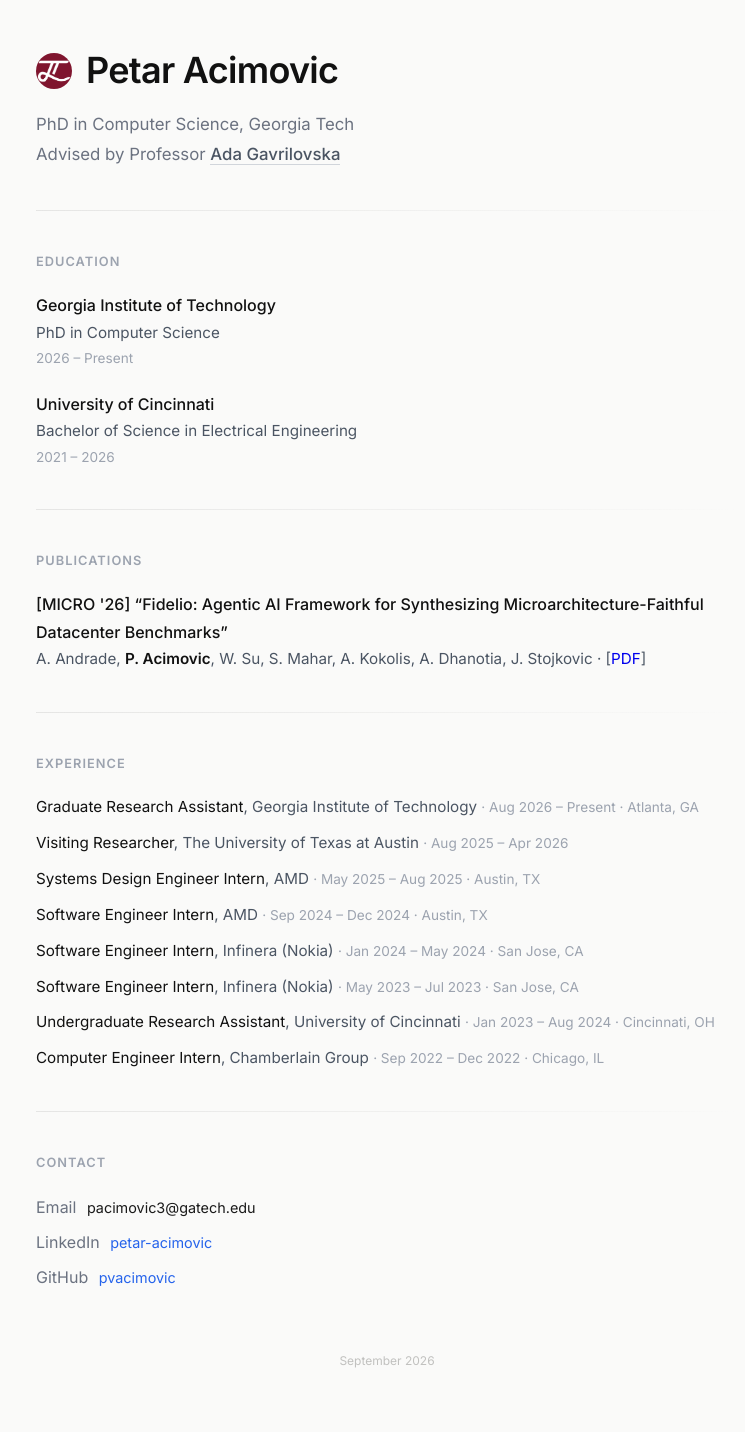
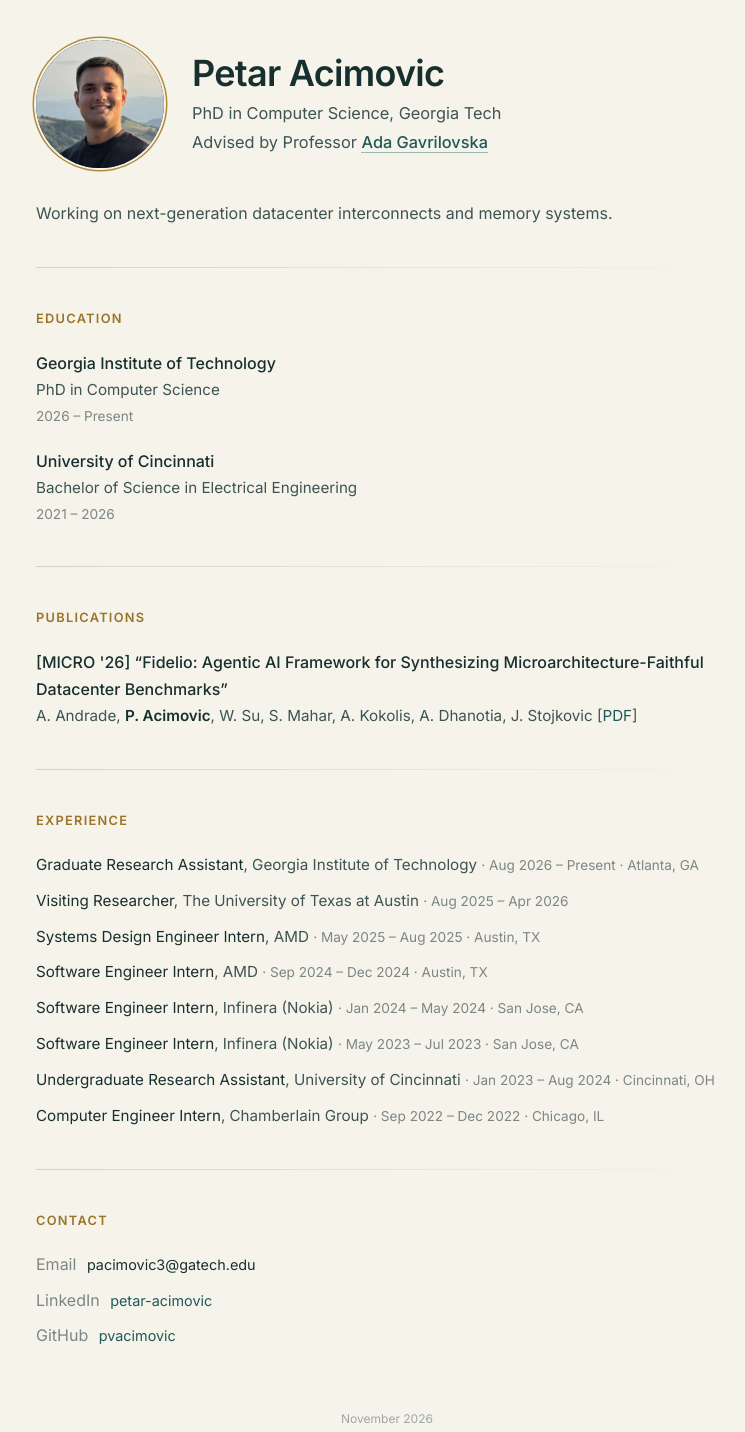
Before and after one commit to pvacimovic/pvacimovic.github.io, a plain HTML site: page index.html in a window 1280 px wide. Shown: the part 40-1472 px from the top of the page, without its empty margins (253-998 px from the left). Drawn offline with Linux system fonts and the light colour scheme.

Commit message:
Redesign and color

```diff
--- a/index.html
+++ b/index.html
@@ -5,15 +5,25 @@
   <meta name="viewport" content="width=device-width, initial-scale=1.0">
   <meta name="description" content="Petar Acimovic — PhD student in Computer Science at Georgia Tech.">
   <title>Petar Acimovic</title>
+  <link rel="icon" href="files/logo-teal-gold.png">
   <link rel="preconnect" href="https://fonts.googleapis.com">
   <link rel="preconnect" href="https://fonts.gstatic.com" crossorigin>
   <link href="https://fonts.googleapis.com/css2?family=Inter:wght@400;500;600&display=swap" rel="stylesheet">
   <style>
-    * {
-      margin: 0;
-      padding: 0;
-      box-sizing: border-box;
+    /* ---- Palette: cream, deep blue-green, dark gold ---- */
+    :root {
+      --bg:        #f6f3eb;
+      --text:      #17302f;
+      --text-2:    #3d5452;
+      --muted:     #7b8784;
+      --heading:   #9a7428;
+      --accent:    #1d5a58;   /* blue-green links */
+      --accent-2:  #9a7428;
+      --rule:      #d9d2c0;
+      --ring:      #b08a3a;
     }
+
+    * { margin: 0; padding: 0; box-sizing: border-box; }
 
     body {
       font-family: 'Inter', sans-serif;
@@ -21,209 +31,158 @@
       margin: 0 auto;
       padding: 80px 24px 60px;
       line-height: 1.7;
-      color: #1a1a1a;
-      background-color: #fafaf9;
+      color: var(--text);
+      background-color: var(--bg);
       -webkit-font-smoothing: antialiased;
     }
 
-    /* Fade-in animation */
     @keyframes fadeIn {
       from { opacity: 0; transform: translateY(12px); }
       to   { opacity: 1; transform: translateY(0); }
     }
+    .content { animation: fadeIn 0.6s ease-out both; }
 
-    .content {
-      animation: fadeIn 0.6s ease-out both;
-    }
+    a { text-decoration: none; }
 
-    /* Header */
-    .name-row {
+    /* ---- Header ---- */
+    .header {
       display: flex;
       align-items: center;
-      gap: 14px;
-      margin-bottom: 8px;
+      gap: 28px;
     }
-
-    .avatar {
-      width: 36px;
-      height: 36px;
+    .photo {
+      width: 128px;
+      height: 128px;
       border-radius: 50%;
+      flex-shrink: 0;
+      position: relative;
+      overflow: hidden;
+      background: #103436;               /* same teal as the logo's field */
+      box-shadow: 0 0 0 2px var(--bg), 0 0 0 3.5px var(--ring);
+      cursor: default;
+      outline: none;
+      -webkit-tap-highlight-color: transparent;
+    }
+    .photo img { position: absolute; display: block; }
+    .photo-face {
+      inset: 0; width: 100%; height: 100%;
       object-fit: cover;
-      flex-shrink: 0;
+      transition: opacity .4s ease;
     }
-
+    .photo-logo {
+      top: 50%; left: 50%;
+      width: 74%; height: 74%;
+      transform: translate(-50%, -50%);
+    }
+    .photo:hover .photo-face, .photo:focus .photo-face { opacity: 0; }
     h1 {
       font-size: 2.25rem;
       font-weight: 600;
       letter-spacing: -0.02em;
-      color: #111;
-      margin-bottom: 0;
+      color: var(--text);
+      line-height: 1.2;
+      margin-bottom: 4px;
+    }
+    .subtitle {
+      color: var(--text-2);
+      font-size: 1.02rem;
+      line-height: 1.75;
+    }
+    .subtitle a, .bio a {
+      color: var(--accent);
+      font-weight: 500;
+      border-bottom: 1px solid color-mix(in srgb, var(--accent) 40%, transparent);
+      transition: color .2s ease, border-color .2s ease;
+    }
+    .subtitle a:hover, .bio a:hover {
+      color: var(--accent-2);
+      border-color: var(--accent-2);
     }
 
-    .subtitle {
-      color: #6b7280;
-      font-size: 1.05rem;
-      margin-bottom: 0;
-      line-height: 1.8;
+    /* ---- Bio ---- */
+    .bio {
+      margin-top: 32px;
+      font-size: 1rem;
+      color: var(--text-2);
+      max-width: 62ch;
     }
 
-    a {
-      text-decoration: none;
-    }
-
-    .subtitle a {
-      color: #4b5563;
-      font-weight: 500;
-      border-bottom: 1px solid #d1d5db;
-      transition: color 0.2s ease, border-color 0.2s ease;
-    }
-
-    .subtitle a:hover {
-      color: #2563eb;
-      border-color: #2563eb;
-    }
-
-    /* Section divider */
+    /* ---- Sections ---- */
     .divider {
       height: 1px;
-      background: linear-gradient(to right, #e5e5e4, transparent);
+      background: linear-gradient(to right, var(--rule), transparent);
       margin: 40px 0;
       border: none;
     }
-
-    /* Section headings */
     h2 {
       font-size: 0.8rem;
       font-weight: 600;
       text-transform: uppercase;
-      letter-spacing: 0.08em;
-      color: #9ca3af;
+      letter-spacing: 0.1em;
+      color: var(--heading);
       margin-bottom: 20px;
     }
+    .item { margin-bottom: 20px; }
+    .item:last-child { margin-bottom: 0; }
+    .item-title { font-weight: 500; font-size: 1rem; color: var(--text); }
+    .item-detail { color: var(--text-2); font-size: 0.95rem; }
+    .item-detail a { color: var(--accent); }
+    .item-detail a:hover { color: var(--accent-2); }
+    .item-date { color: var(--muted); font-size: 0.85rem; margin-top: 2px; }
+    .me { font-weight: 600; color: var(--text); }
 
-    /* Education items */
-    .item {
-      margin-bottom: 20px;
-    }
+    .exp-list { display: flex; flex-direction: column; gap: 10px; }
+    .exp-line { font-size: 0.95rem; color: var(--text-2); }
+    .exp-role { color: var(--text); }
+    .exp-date { color: var(--muted); font-size: 0.85rem; }
 
-    .item:last-child {
-      margin-bottom: 0;
-    }
+    .contact-list { list-style: none; display: flex; flex-direction: column; gap: 8px; }
+    .contact-list a { color: var(--accent); font-size: 0.9rem; transition: color .2s ease; }
+    .contact-list a:hover { color: var(--accent-2); }
+    .contact-list .email { color: var(--text); font-size: 0.9rem; }
+    .contact-list .label { color: var(--muted); margin-right: 6px; }
 
-    .item-title {
-      font-weight: 500;
-      font-size: 1rem;
-      color: #111;
-    }
+    .footer { text-align: center; color: var(--muted); opacity: .7; font-size: 0.75rem; margin-top: 60px; }
 
-    .item-detail {
-      color: #4b5563;
-      font-size: 0.95rem;
-    }
-
-    .item-date {
-      color: #9ca3af;
-      font-size: 0.85rem;
-      margin-top: 2px;
-    }
-
-    /* Experience list */
-    .exp-list {
-      display: flex;
-      flex-direction: column;
-      gap: 10px;
-    }
-
-    .exp-line {
-      font-size: 0.95rem;
-      color: #4b5563;
-    }
-
-    .exp-role {
-      font-weight: 400;
-      color: #111;
-    }
-
-    .exp-date {
-      color: #9ca3af;
-      font-size: 0.85rem;
-    }
-
-    /* Contact links */
-    .contact-list {
-      list-style: none;
-      display: flex;
-      flex-direction: column;
-      gap: 8px;
-    }
-
-    .contact-list a {
-      color: #2563eb;
-      text-decoration: none;
-      font-size: 0.9rem;
-      font-weight: 400;
-      transition: color 0.2s ease;
-    }
-
-    .contact-list .email {
-      color: #1a1a1a;
-      font-size: 0.9rem;
-      font-weight: 400;
-    }
-
-    .contact-list a:hover {
-      color: #1d4ed8;
-    }
-
-    .contact-list .label {
-      color: #6b7280;
-      font-weight: 400;
-      margin-right: 6px;
-    }
-
-    /* Footer */
-    .footer {
-      text-align: center;
-      color: #c1c1bf;
-      font-size: 0.75rem;
-      margin-top: 60px;
-    }
-
-    /* Responsive */
     @media (max-width: 600px) {
-      body {
-        padding: 50px 20px 40px;
-      }
-
-      h1 {
-        font-size: 1.75rem;
-      }
+      body { padding: 64px 16px 40px; }
+      .header { flex-direction: column; align-items: flex-start; gap: 20px; }
+      .photo { width: 104px; height: 104px; }
+      h1 { font-size: 1.75rem; }
     }
   </style>
 </head>
 
 <body>
+
 <div class="content">
 
-  <div class="name-row">
-    <img src="files/red.png" alt="" class="avatar">
-    <h1>Petar Acimovic</h1>
+  <div class="header">
+    <div class="photo" tabindex="0">
+      <img src="files/logo-gold.png" alt="" class="photo-logo">
+      <img src="files/headshot.jpg" alt="Petar Acimovic" class="photo-face">
+    </div>
+    <div>
+      <h1>Petar Acimovic</h1>
+      <p class="subtitle">
+        PhD in Computer Science, Georgia Tech<br>
+        Advised by Professor <a href="https://sites.cc.gatech.edu/home/ada/">Ada Gavrilovska</a>
+      </p>
+    </div>
   </div>
-  <p class="subtitle">
-    PhD in Computer Science, Georgia Tech<br>
-    Advised by Professor <a href="https://sites.cc.gatech.edu/home/ada/">Ada Gavrilovska</a>
+
+  <p class="bio">
+    Working on next-generation datacenter interconnects and memory systems.
   </p>
 
   <div class="divider"></div>
 
   <h2>Education</h2>
-
   <div class="item">
     <div class="item-title">Georgia Institute of Technology</div>
     <div class="item-detail">PhD in Computer Science</div>
     <div class="item-date">2026 – Present</div>
   </div>
-
   <div class="item">
     <div class="item-title">University of Cincinnati</div>
     <div class="item-detail">Bachelor of Science in Electrical Engineering</div>
@@ -233,15 +192,13 @@
   <div class="divider"></div>
 
   <h2>Publications</h2>
-
   <div class="item">
-    <div class="item-detail"><span class="item-title">[MICRO '26] “Fidelio: Agentic AI Framework for Synthesizing Microarchitecture-Faithful Datacenter Benchmarks”</span><br>A. Andrade, <strong style="font-weight: 600; color: #111;">P. Acimovic</strong>, W. Su, S. Mahar, A. Kokolis, A. Dhanotia, J. Stojkovic · [<a href="files/Fidelio_MICRO_CameraReady.pdf">PDF</a>]</div>
+    <div class="item-detail"><span class="item-title">[MICRO '26] “Fidelio: Agentic AI Framework for Synthesizing Microarchitecture-Faithful Datacenter Benchmarks”</span><br>A. Andrade, <span class="me">P. Acimovic</span>, W. Su, S. Mahar, A. Kokolis, A. Dhanotia, J. Stojkovic [<a href="files/Fidelio_MICRO_CameraReady.pdf">PDF</a>]</div>
   </div>
 
   <div class="divider"></div>
 
   <h2>Experience</h2>
-
   <div class="exp-list">
     <div class="exp-line"><span class="exp-role">Graduate Research Assistant</span>, Georgia Institute of Technology <span class="exp-date">· Aug 2026 – Present · Atlanta, GA</span></div>
     <div class="exp-line"><span class="exp-role">Visiting Researcher</span>, The University of Texas at Austin <span class="exp-date">· Aug 2025 – Apr 2026</span></div>
@@ -262,8 +219,8 @@
     <li><span class="label">GitHub</span> <a href="https://github.com/pvacimovic">pvacimovic</a></li>
   </ul>
 
-  <div class="footer">September 2026</div>
+  <div class="footer">November 2026</div>
+</div>
 
-</div>
 </body>
 </html>
```
Also changed, not shown: files/headshot.jpg (added), files/logo-gold.png (added), files/logo-teal-gold.png (added).
